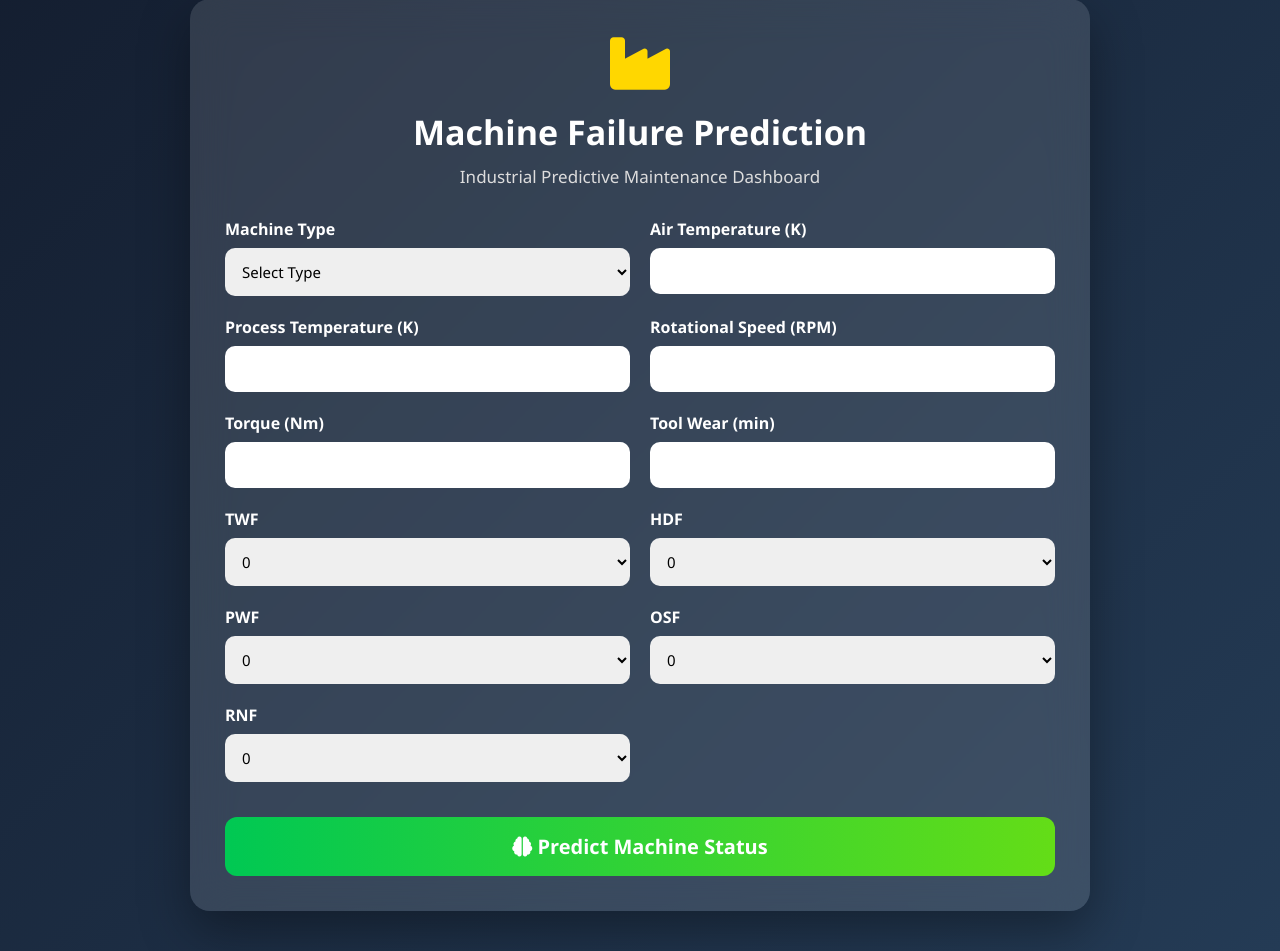
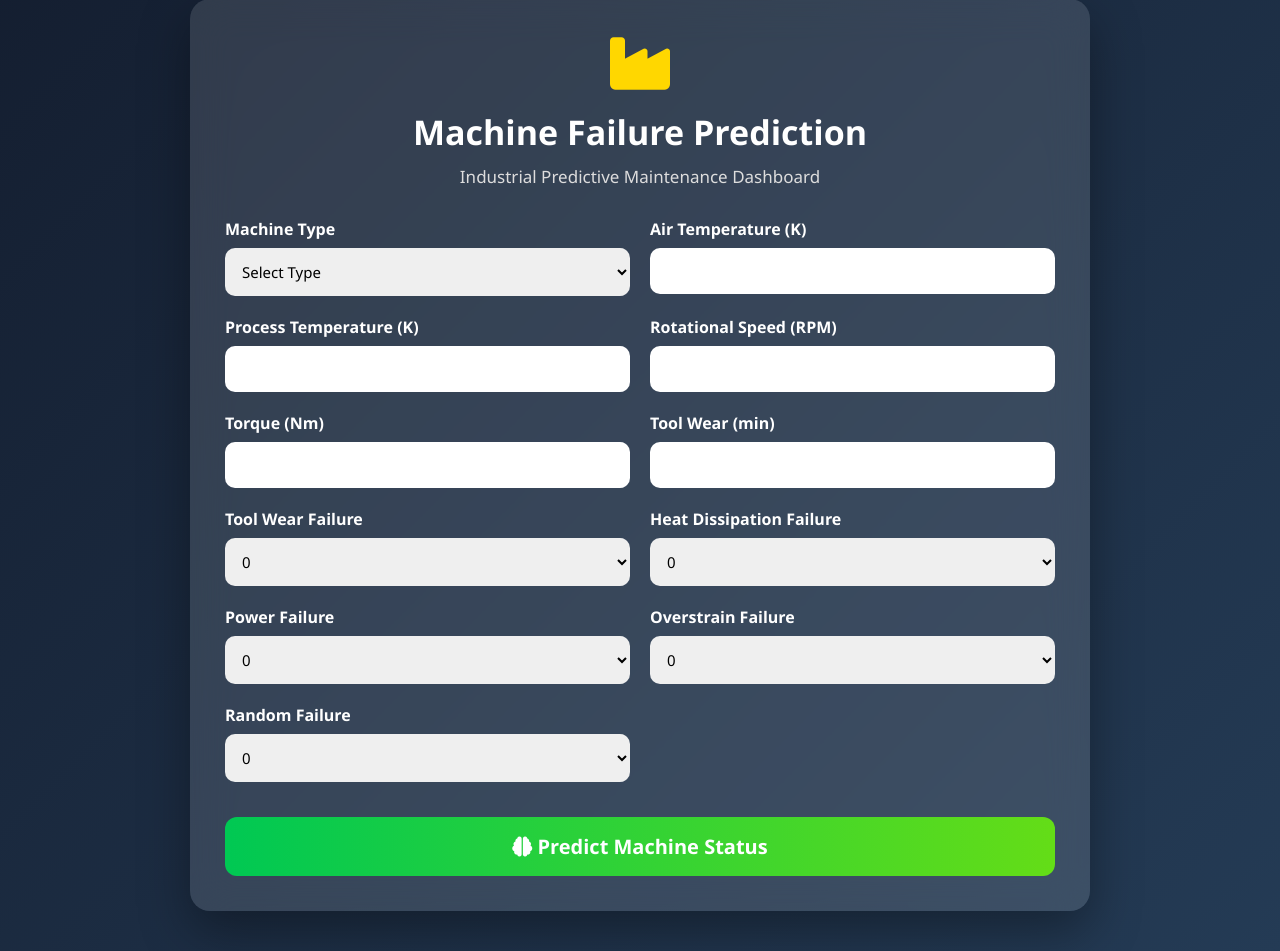
Before and after one commit to mohanram002/infotact_project_team9_twomonth, a Flask app: page / in a window 1280 px wide. Shown: the part 41-992 px from the top of the page. Run offline with Flask 3, Linux system fonts and the light colour scheme; parts of the project's set-up code (start-up, migrations or seed data) failed here and were passed over.

Commit message:
frontend added

```diff
--- a/templates/index.html
+++ b/templates/index.html
@@ -70,7 +70,7 @@ href="https://cdnjs.cloudflare.com/ajax/libs/font-awesome/6.7.2/css/all.min.css"
 </div>
 
 <div class="field">
-<label>TWF</label>
+<label>Tool Wear Failure</label>
 <select name="twf">
 <option value="0">0</option>
 <option value="1">1</option>
@@ -78,7 +78,7 @@ href="https://cdnjs.cloudflare.com/ajax/libs/font-awesome/6.7.2/css/all.min.css"
 </div>
 
 <div class="field">
-<label>HDF</label>
+<label>Heat Dissipation Failure</label>
 <select name="hdf">
 <option value="0">0</option>
 <option value="1">1</option>
@@ -86,7 +86,7 @@ href="https://cdnjs.cloudflare.com/ajax/libs/font-awesome/6.7.2/css/all.min.css"
 </div>
 
 <div class="field">
-<label>PWF</label>
+<label>Power Failure</label>
 <select name="pwf">
 <option value="0">0</option>
 <option value="1">1</option>
@@ -94,7 +94,7 @@ href="https://cdnjs.cloudflare.com/ajax/libs/font-awesome/6.7.2/css/all.min.css"
 </div>
 
 <div class="field">
-<label>OSF</label>
+<label>Overstrain Failure</label>
 <select name="osf">
 <option value="0">0</option>
 <option value="1">1</option>
@@ -102,7 +102,7 @@ href="https://cdnjs.cloudflare.com/ajax/libs/font-awesome/6.7.2/css/all.min.css"
 </div>
 
 <div class="field">
-<label>RNF</label>
+<label>Random Failure</label>
 <select name="rnf">
 <option value="0">0</option>
 <option value="1">1</option>
```
